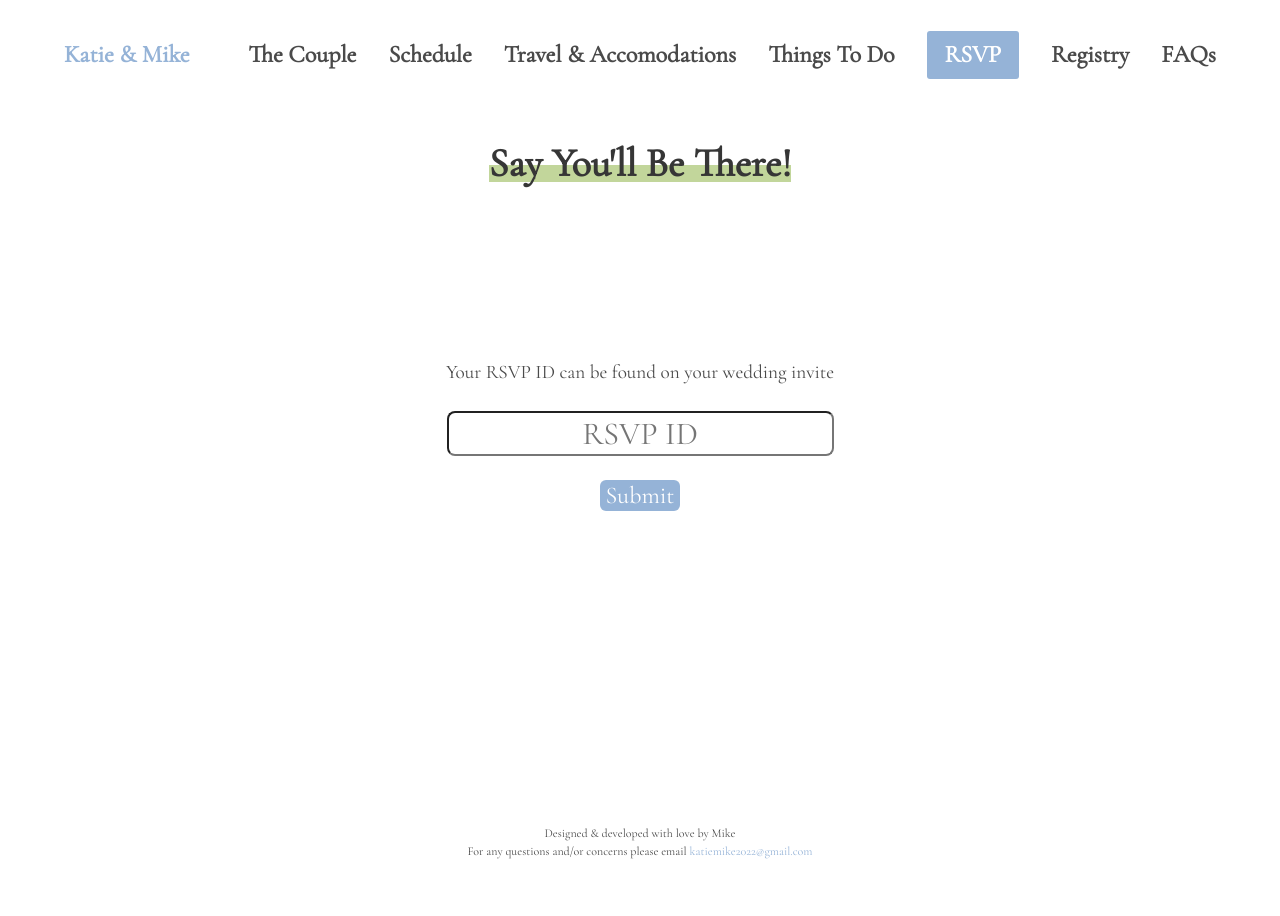
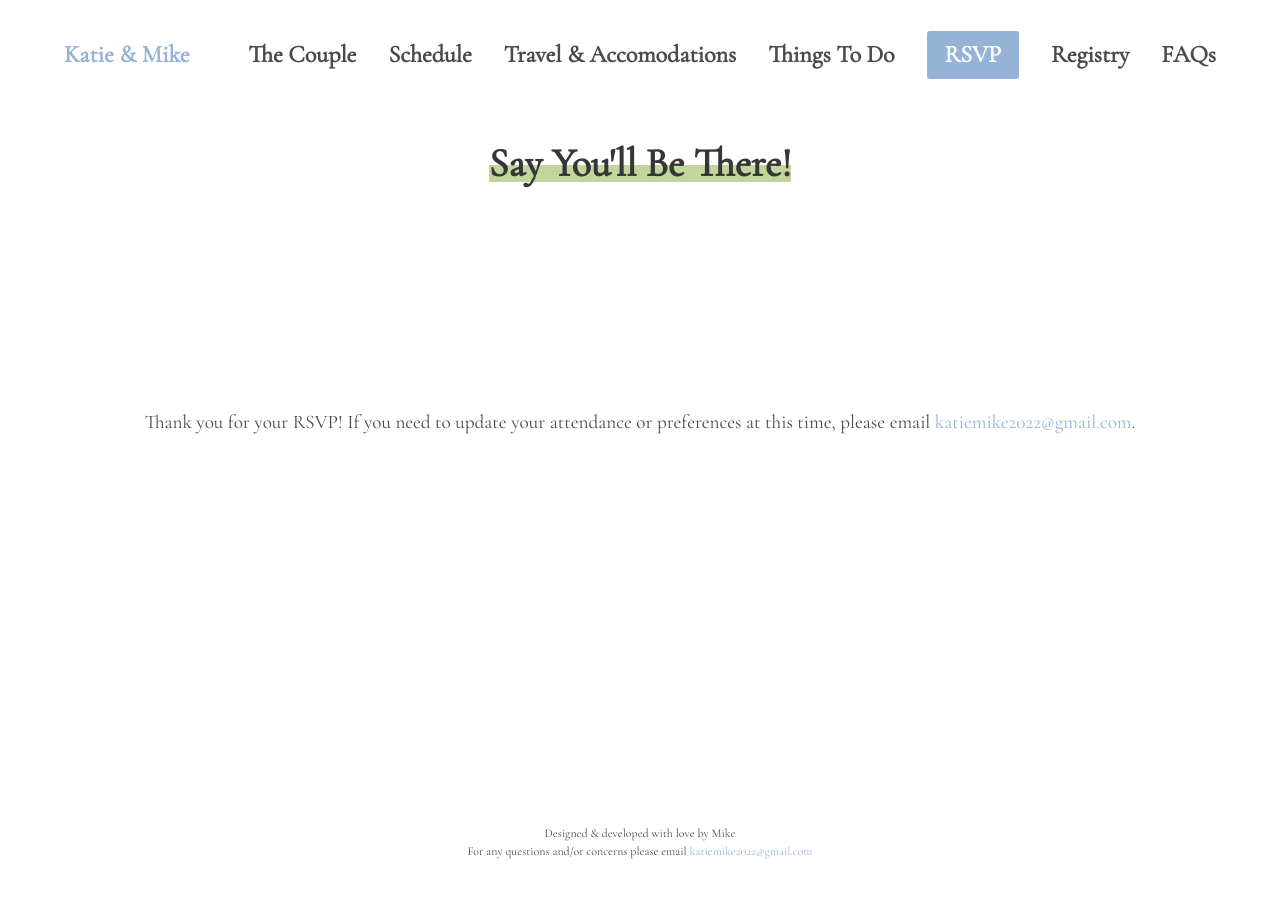
Before and after one commit to mjd3/wedding-website, a Jekyll site: the page built from _pages/rsvp.md, in a window 1280 px wide. Built offline with Jekyll 4.4.1, drawn with Linux system fonts in a browser that asks for light colours.

Commit message:
update rsvp and schedule

```diff
--- a/_layouts/rsvp.html
+++ b/_layouts/rsvp.html
@@ -79,7 +79,10 @@
     <div class="columns">
       <div class="column is-12">
         <center>
-          <div id="rsvp-form-div">
+          <div class="thin">
+            Thank you for your RSVP! If you need to update your attendance or preferences at this time, please email <a href="mailto:katiemike2022@gmail.com">katiemike2022@gmail.com</a>.
+          </div>
+          <!-- <div id="rsvp-form-div">
           <form id="rsvp-pw-form" method="POST" action="https://script.google.com/macros/s/AKfycbwDnHIUu_sq8bvgRrvnCk6fOmeFWf2W3LlVY5bt13v-f8vmlXMXpB8xBTAcgEAlKw2hWg/exec">
             <div class="thin">
               Your RSVP ID can be found on your wedding invite
@@ -114,7 +117,7 @@
           <form style="display: none" id="rsvp-food-form" method="POST" action="https://script.google.com/macros/s/AKfycbwDnHIUu_sq8bvgRrvnCk6fOmeFWf2W3LlVY5bt13v-f8vmlXMXpB8xBTAcgEAlKw2hWg/exec">
           </form>
           <p id="end-loader" class="loader" style="display: none"></p>
-          </div>
+          </div> -->
         </center>
       </div>
     </div>
--- a/_layouts/schedule.html
+++ b/_layouts/schedule.html
@@ -110,7 +110,7 @@
           <span class="event-name">
             Wedding Ceremony and Reception</br>
           </span>
-          <span class="thin-grey">The bride and groom will be married under the redwoods, followed by a cocktail hour, dinner and dancing!</br>
+          <span class="thin-grey">The bride and groom will be married under the redwoods, followed by a cocktail hour, dinner and dancing! Shuttles from the Sheraton depart for the ceremony at 3:00 pm and 3:15 pm and will run continuously between Deer Park Villa and the Sheraton from 9:30 pm to midnight.</br>
           </span>
           <p style="line-height:0px;margin:-7px;">
             <br>
```
